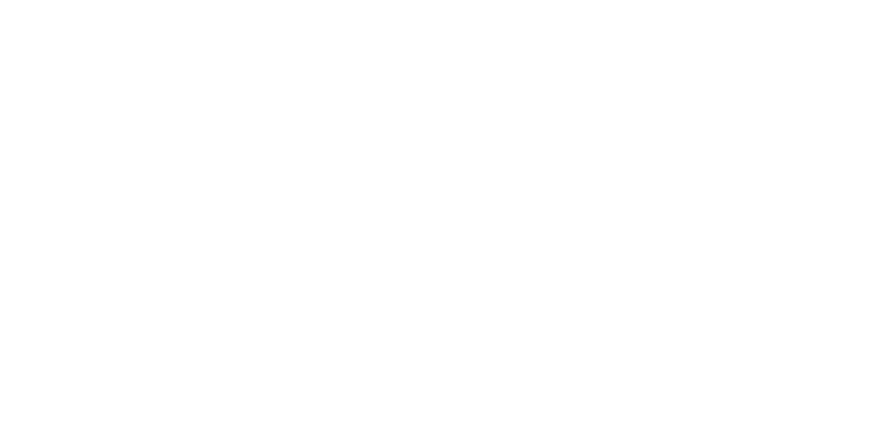
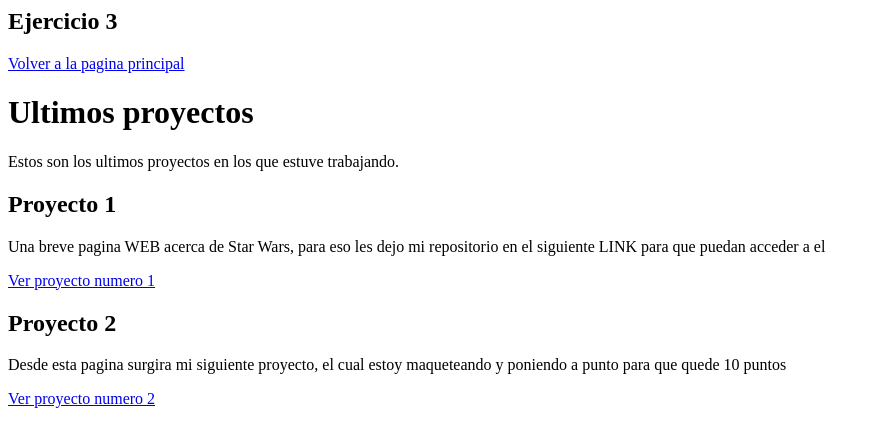
Before and after one commit to Herghost977/Ejercicios-HTML, a plain HTML site: page Ejercicio 3.html in a window 1280 px wide. Shown: the whole page, without its empty margins (0-879 px from the left). Drawn offline with Linux system fonts and the light colour scheme.

Commit message:
Subo mi proyecto Nº3

```diff
--- a/Ejercicio 3.html
+++ b/Ejercicio 3.html
@@ -1,5 +1,17 @@
 <html>
     <head>
         <Title>Ejercicio 3</Title>
-    </head>
+        </head>
+        <body>
+            <h2>Ejercicio 3</h2>
+            <a href="#">Volver a la pagina principal</a>
+            <h1>Ultimos proyectos</h1>
+            <p>Estos son los ultimos proyectos en los que estuve trabajando.</p>
+            <h2>Proyecto 1</h2>
+            <p>Una breve pagina WEB acerca de Star Wars, para eso les dejo mi repositorio en el siguiente LINK para que puedan acceder a el</p>
+            <a href="https://github.com/Herghost977/Ejercicios-HTML" target="_blank">Ver proyecto numero 1</a>
+            <h2>Proyecto 2</h2>
+            <p>Desde esta pagina surgira mi siguiente proyecto, el cual estoy maqueteando y poniendo a punto para que quede 10 puntos</p>
+            <a href="https://blog.openenglish.com/frases-de-star-wars/" target="_blank"> Ver proyecto numero 2</a>
+        </body>
 </html>
```
